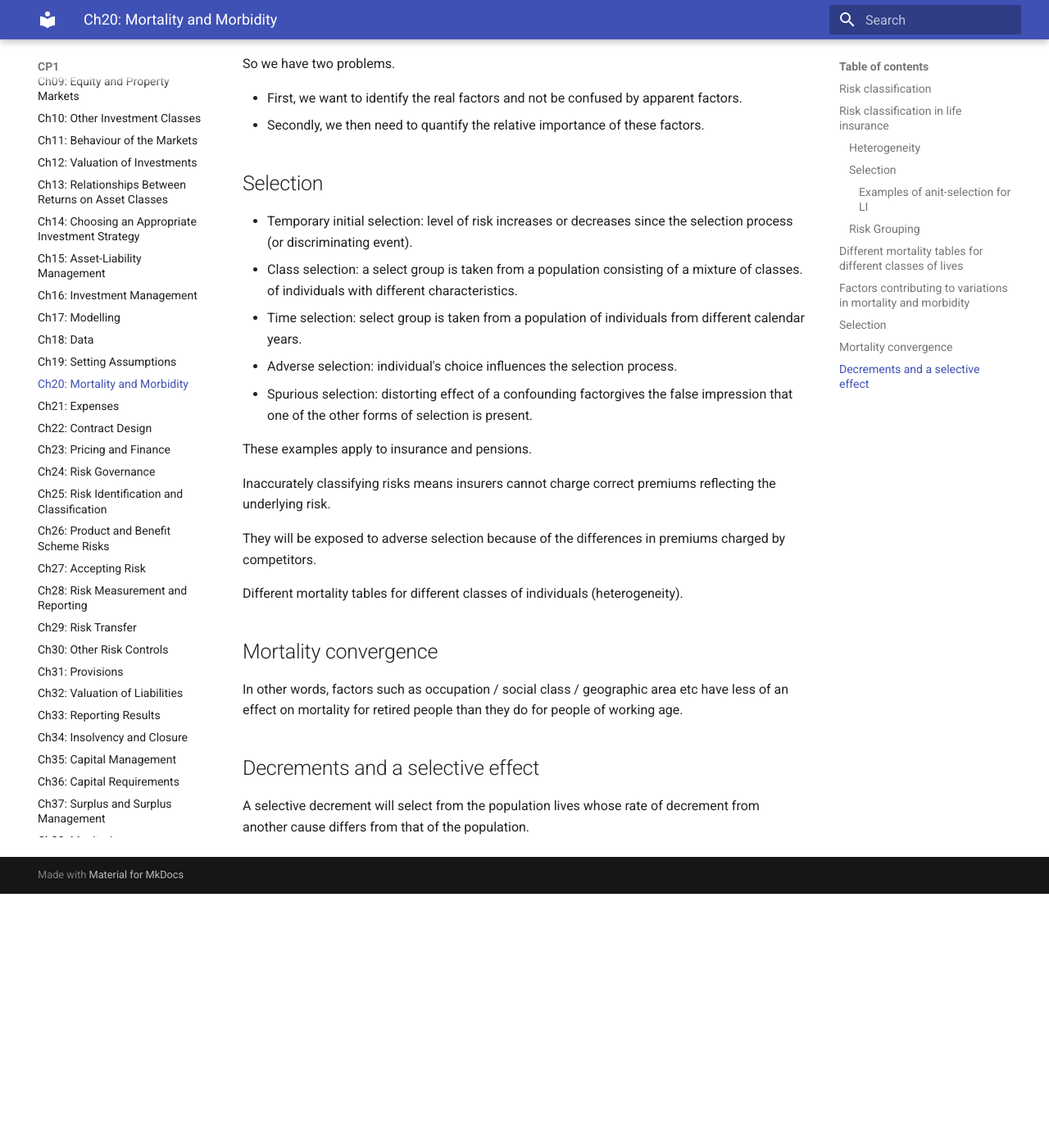
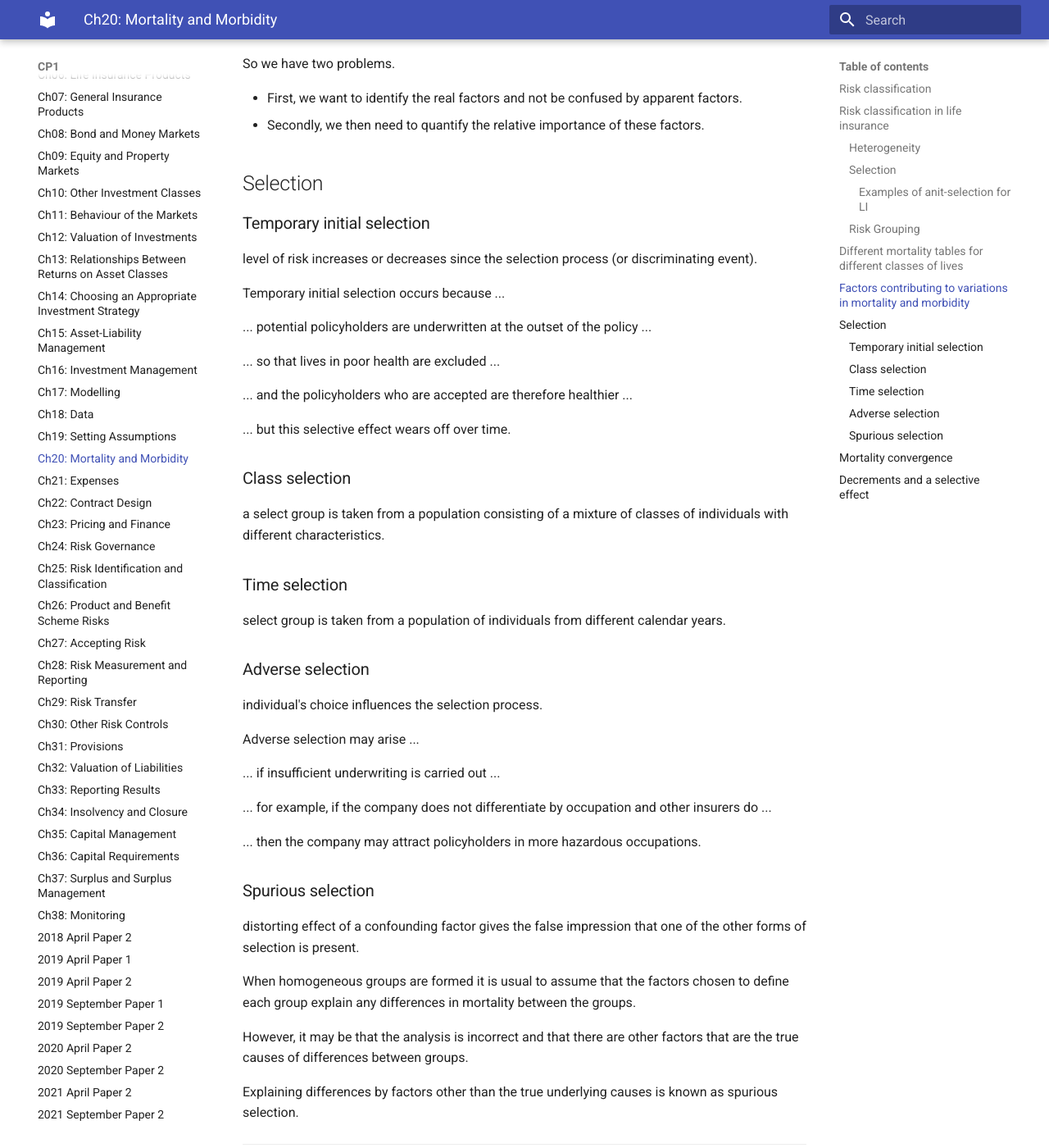
Before and after one commit to samthorold/scribbles, an MkDocs documentation site: the page built from docs/20-mortality-and-morbidity.md, in a window 1280 px wide and 1400 px high, scrolled down 6334 px. Shown: the whole window at 82% size. Built offline with MkDocs 1.6.1 and Material for MkDocs 9.7.7, drawn with Linux system fonts in a browser that asks for light colours; before the commit the page ends 7424 px from its top, so only the background shows below that.

Commit message:
Marking 2019-09-01

```diff
--- a/docs/20-mortality-and-morbidity.md
+++ b/docs/20-mortality-and-morbidity.md
@@ -259,15 +259,51 @@ So we have two problems.
 
 ## Selection
 
-- Temporary initial selection: level of risk increases or decreases since the
-selection process (or discriminating event).
-- Class selection: a select group is taken from a population consisting of a
-mixture of classes. of individuals with different characteristics.
-- Time selection: select group is taken from a population of individuals from
-different calendar years.
-- Adverse selection: individual's choice influences the selection process.
-- Spurious selection: distorting effect of a confounding factorgives the
-false impression that one of the other forms of selection is present.
+### Temporary initial selection
+
+level of risk increases or decreases since the selection process (or discriminating event).
+
+Temporary initial selection occurs because ...
+
+... potential policyholders are underwritten at the outset of the policy ...
+
+... so that lives in poor health are excluded ...
+
+... and the policyholders who are accepted are therefore healthier ...
+
+... but this selective effect wears off over time.
+
+### Class selection
+
+a select group is taken from a population consisting of a mixture of classes of individuals with different characteristics.
+
+### Time selection
+
+select group is taken from a population of individuals from different calendar years.
+
+### Adverse selection
+
+individual's choice influences the selection process.
+
+Adverse selection may arise ...
+
+... if insufficient underwriting is carried out ...
+
+... for example, if the company does not differentiate by occupation and other insurers do ...
+
+... then the company may attract policyholders in more hazardous occupations.
+
+### Spurious selection
+
+distorting effect of a confounding factor gives the false impression that one of the other forms of selection is present.
+
+When homogeneous groups are formed it is usual to assume that the factors chosen to define each group explain any differences in mortality between the groups.
+
+However, it may be that the analysis is incorrect and that there are other factors that are the true causes of differences between groups.
+
+Explaining differences by factors other than the true underlying causes is known as spurious selection.
+
+---
 
 These examples apply to insurance and pensions.
 
```
